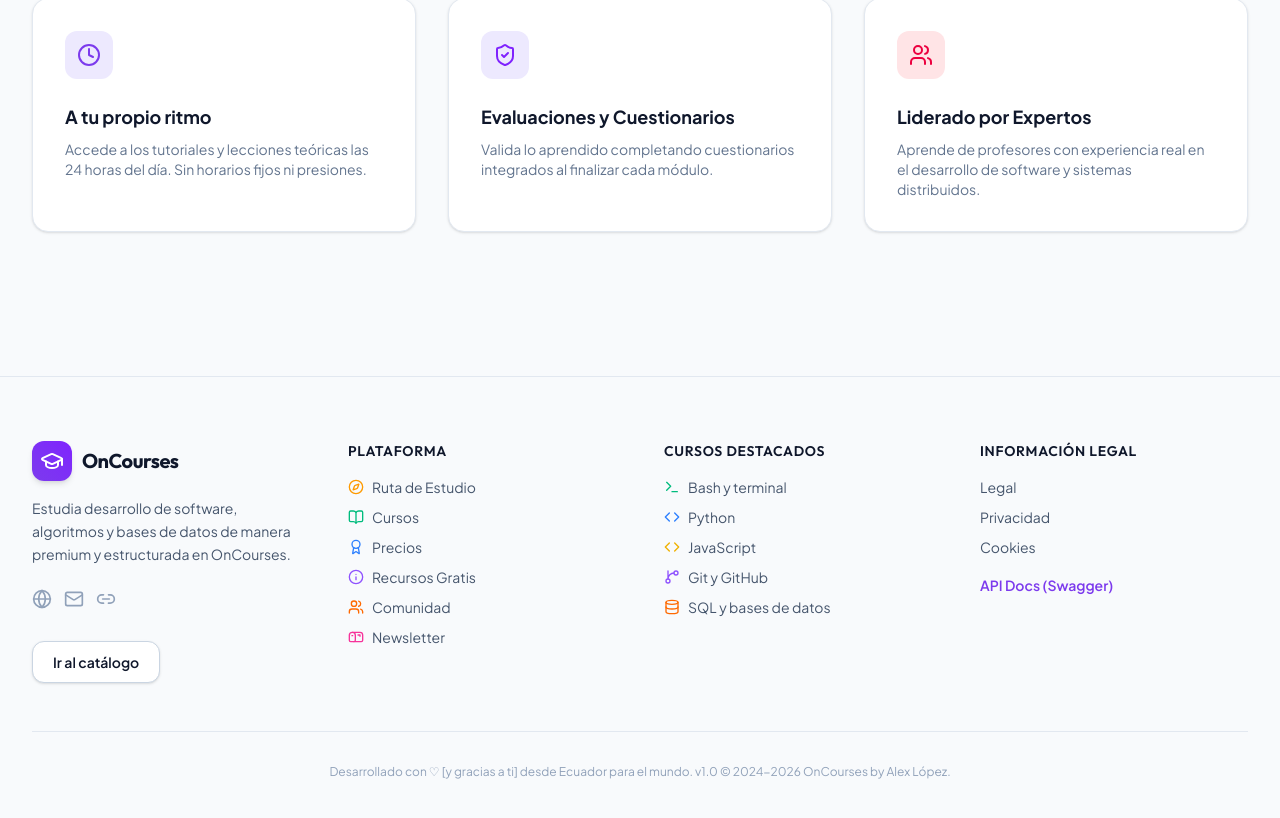
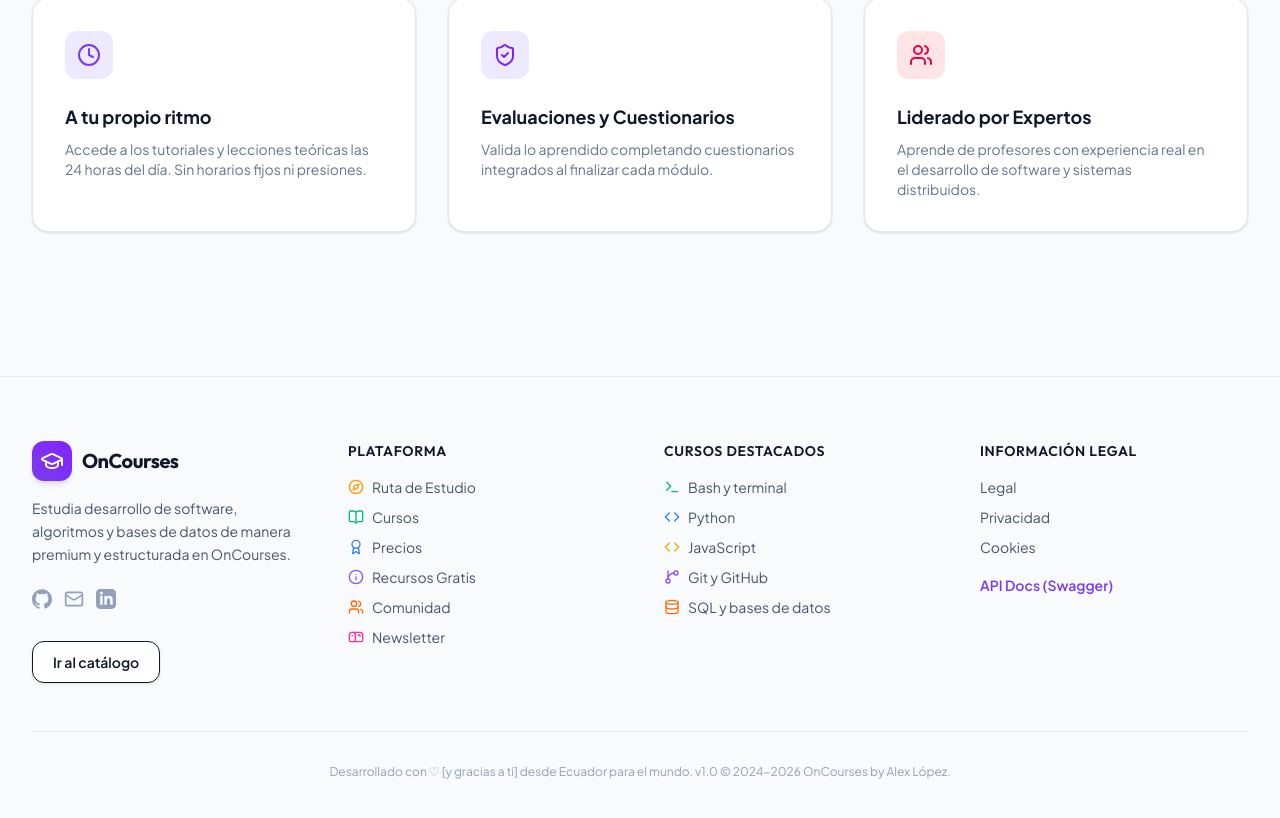
Before and after one commit to AlexLopezF04/on-courses-web, a React (Vite) app: page / in a window 1280 px wide. Shown: the part 1277-2095 px from the top of the page. Built offline with nearby package versions, Linux system fonts and the light colour scheme; no server answers.

Commit message:
feat(footer): replace api link with github and linkedin profile icons

```diff
--- a/src/presentation/components/Footer.tsx
+++ b/src/presentation/components/Footer.tsx
@@ -1,6 +1,6 @@
 import React from 'react';
 import { Link } from 'react-router-dom';
-import { GraduationCap, Globe, Mail, Link2, BookOpen, Compass, Award, Users, Info, Mailbox, Database, Code, Terminal, GitBranch } from 'lucide-react';
+import { GraduationCap, Mail, BookOpen, Compass, Award, Users, Info, Mailbox, Database, Code, Terminal, GitBranch } from 'lucide-react';
 
 export const Footer: React.FC = () => {
   return (
@@ -20,14 +20,24 @@
             <p className="text-sm text-slate-505 dark:text-slate-450 leading-relaxed">
               Estudia desarrollo de software, algoritmos y bases de datos de manera premium y estructurada en OnCourses.
             </p>
-            <div className="flex gap-3 text-slate-400 dark:text-slate-505 mt-2">
-              <a href="https://github.com/AlexLopezF04" target="_blank" rel="noopener noreferrer" className="hover:text-brand-500 transition-colors"><Globe className="h-5 w-5" /></a>
-              <a href="mailto:support@on-courses.com" className="hover:text-brand-500 transition-colors"><Mail className="h-5 w-5" /></a>
-              <a href="https://on-courses-api.uaeftt-ute.site" target="_blank" rel="noopener noreferrer" className="hover:text-brand-500 transition-colors"><Link2 className="h-5 w-5" /></a>
+            <div className="flex items-center gap-3 text-slate-400 dark:text-slate-505 mt-2">
+              <a href="https://github.com/AlexLopezF04" target="_blank" rel="noopener noreferrer" className="hover:text-brand-500 transition-colors">
+                <svg className="h-5 w-5 fill-current" viewBox="0 0 24 24">
+                  <path d="M12 .297c-6.63 0-12 5.373-12 12 0 5.303 3.438 9.8 8.205 11.385.6.113.82-.258.82-.577 0-.285-.01-1.04-.015-2.04-3.338.724-4.042-1.61-4.042-1.61C4.422 18.07 3.633 17.7 3.633 17.7c-1.087-.744.084-.729.084-.729 1.205.084 1.838 1.236 1.838 1.236 1.07 1.835 2.809 1.305 3.495.998.108-.776.417-1.305.76-1.605-2.665-.3-5.466-1.332-5.466-5.93 0-1.31.465-2.38 1.235-3.22-.135-.303-.54-1.523.105-3.176 0 0 1.005-.322 3.3 1.23.96-.267 1.98-.399 3-.405 1.02.006 2.04.138 3 .405 2.28-1.552 3.285-1.23 3.285-1.23.645 1.653.24 2.873.12 3.176.765.84 1.23 1.91 1.23 3.22 0 4.61-2.805 5.625-5.475 5.92.42.36.81 1.096.81 2.22 0 1.606-.015 2.896-.015 3.286 0 .315.21.69.825.57C20.565 22.092 24 17.592 24 12.297c0-6.627-5.373-12-12-12"/>
+                </svg>
+              </a>
+              <a href="mailto:j.alexander.lopez.f@gmail.com" className="hover:text-brand-500 transition-colors">
+                <Mail className="h-5 w-5" />
+              </a>
+              <a href="https://linkedin.com" target="_blank" rel="noopener noreferrer" className="hover:text-brand-500 transition-colors">
+                <svg className="h-5 w-5 fill-current" viewBox="0 0 24 24">
+                  <path d="M19 0h-14c-2.761 0-5 2.239-5 5v14c0 2.761 2.239 5 5 5h14c2.762 0 5-2.239 5-5v-14c0-2.761-2.238-5-5-5zm-11 19h-3v-11h3v11zm-1.5-12.268c-.966 0-1.75-.79-1.75-1.764s.784-1.764 1.75-1.764 1.75.79 1.75 1.764-.783 1.764-1.75 1.764zm13.5 12.268h-3v-5.604c0-3.368-4-3.113-4 0v5.604h-3v-11h3v1.765c1.396-2.586 7-2.777 7 2.476v6.759z"/>
+                </svg>
+              </a>
             </div>
             <Link
               to="/courses"
-              className="mt-4 inline-flex items-center justify-center h-[42px] px-5 w-fit rounded-xl border border-slate-300 dark:border-slate-800 bg-white dark:bg-slate-900 text-slate-900 dark:text-slate-100 hover:bg-slate-50 dark:hover:bg-slate-850 transition-colors text-sm font-semibold shadow-sm"
+              className="mt-4 inline-flex items-center justify-center h-[42px] px-5 w-fit rounded-xl border border-slate-350 dark:border-slate-800 bg-white dark:bg-slate-900 text-slate-900 dark:text-slate-100 hover:bg-slate-50 dark:hover:bg-slate-850 transition-colors text-sm font-semibold shadow-sm"
             >
               Ir al catálogo
             </Link>
```
